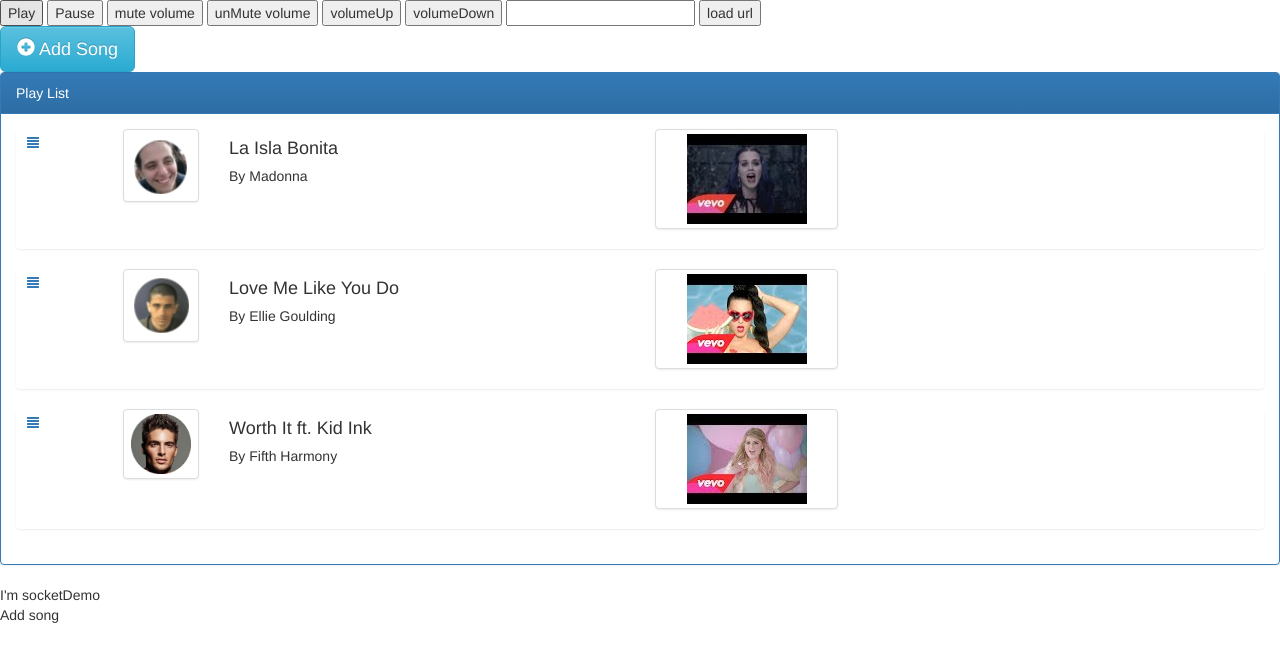
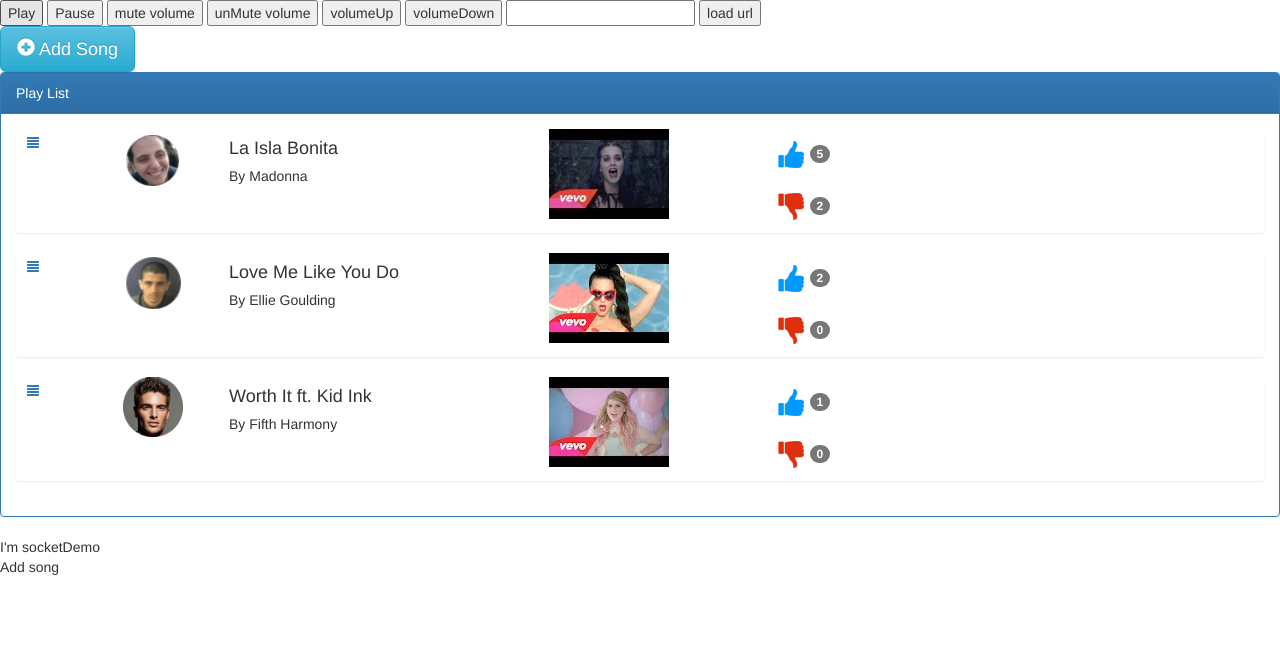
Before and after one commit to shulamyt/freq-control, a website: page client/index.html in a window 1280 px wide. Drawn offline with Linux system fonts and the light colour scheme; some packages are replaced by stand-ins of ours; no server answers.

Commit message:
add likes

```diff
--- a/client/freqControl/freqControlController.js
+++ b/client/freqControl/freqControlController.js
@@ -6,19 +6,26 @@
                     name:"La Isla Bonita",
                     url:"https://www.youtube.com/watch?v=7YzW1nMB9fk",
                     artist:"Madonna",
-                    album:""
+                    album:"",
+                    like:5,
+                    dislike:2
+
                 },
                 {
                     name:"Love Me Like You Do",
                     url:"https://www.youtube.com/watch?v=AJtDXIazrMo&list=PLDcnymzs18LVXfO_x0Ei0R24qDbVtyy66&index=2",
                     artist:"Ellie Goulding",
-                    album:""
+                    album:"",
+                    like:2,
+
                 },
                 {
                     name:"Worth It ft. Kid Ink",
                     url:"https://www.youtube.com/watch?v=YBHQbu5rbdQ&index=6&list=PLDcnymzs18LVXfO_x0Ei0R24qDbVtyy66",
                     artist:"Fifth Harmony",
-                    album:""
+                    album:"",
+                    like:1,
+                    dislike:0
                 }
 
 
--- a/client/playlist/playListItem.html
+++ b/client/playlist/playListItem.html
@@ -1,19 +1,23 @@
 <div class="row">
     <div class="col-sm-1"> <a href="#" class="btn btn-sm"><span class="glyphicon glyphicon-align-justify"></span></a></div>
     <div class="col-sm-1">
-        <div class="thumbnail">
+        <div>
             <img ng-src="images/user-{{$index+1%6}}.gif" height="60" width="60">
         </div>
     </div>
-    <div class="col-sm-4">
+    <div class="col-sm-3">
         <h4>{{song.name}}</h4>
-
         <h5>By {{song.artist}}</h5>
     </div>
     <div class="col-sm-2">
-        <div class="thumbnail">
+        <div>
             <img ng-src="images/thumb{{$index+1%6}}.jpg" >
         </div>
     </div>
+    <div class="col-sm-1">
+        <a href="#" class="btn btn-sm"><img src="images/like.gif" ><span class="badge">{{song.like || '0'}}</span></a>
+        <a href="#" class="btn btn-sm"><img src="images/Dislike.gif" ><span class="badge">{{song.dislike|| '0'}}</span></a>
+    </div>
+
 
 </div>
--- a/server/services/queueService.js
+++ b/server/services/queueService.js
@@ -1,6 +1,6 @@
 var mongo = require('./DBService.js');
 
-module.exports = function (app, socket) {
+module.exports = function (app) {
 
     /*Delete all queue's songs*/
     app.delete('/queue', function (req, res) {
```
Also changed, not shown: client/images/Dislike.gif (added), client/images/like.gif (added).
